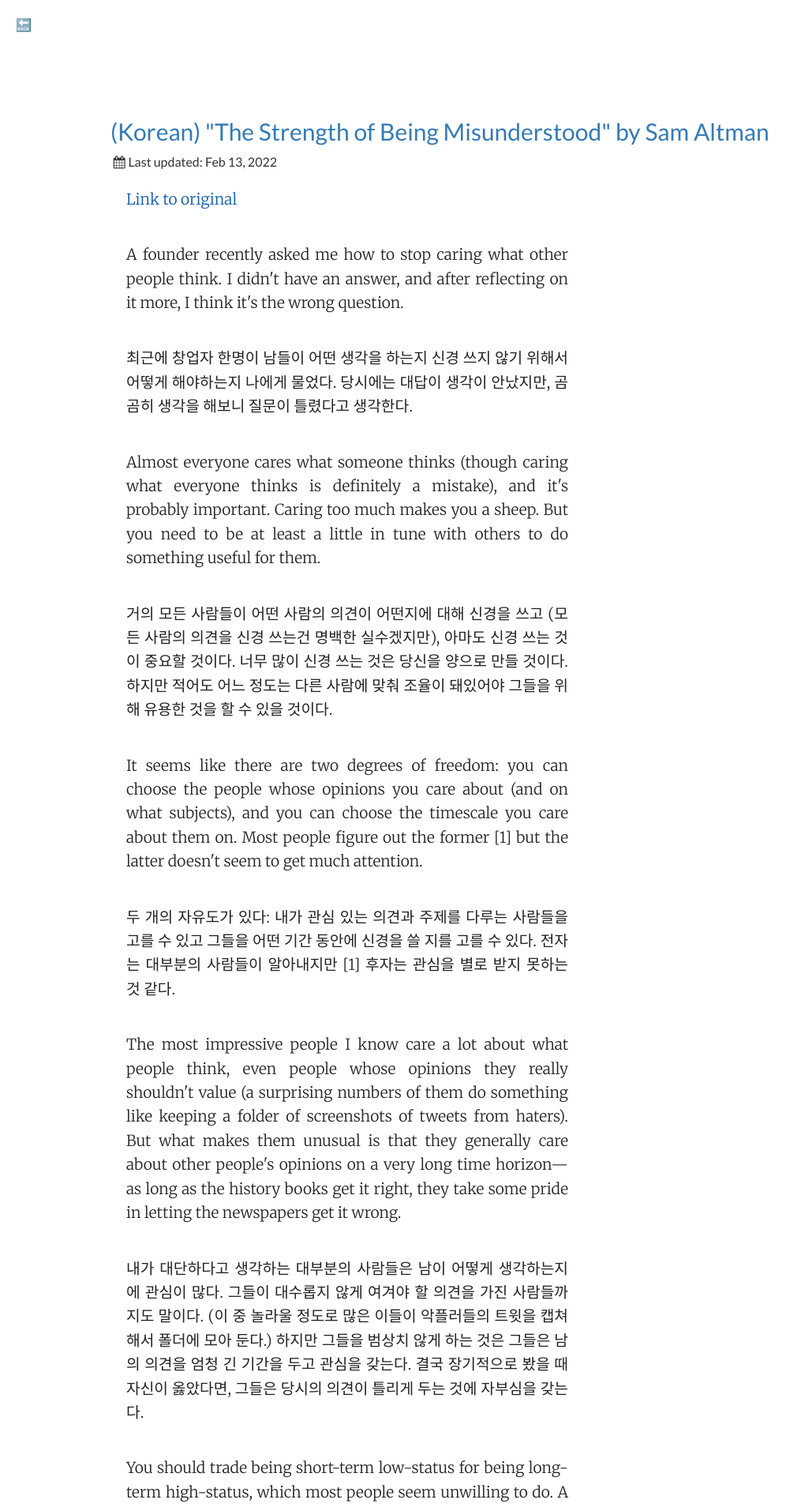
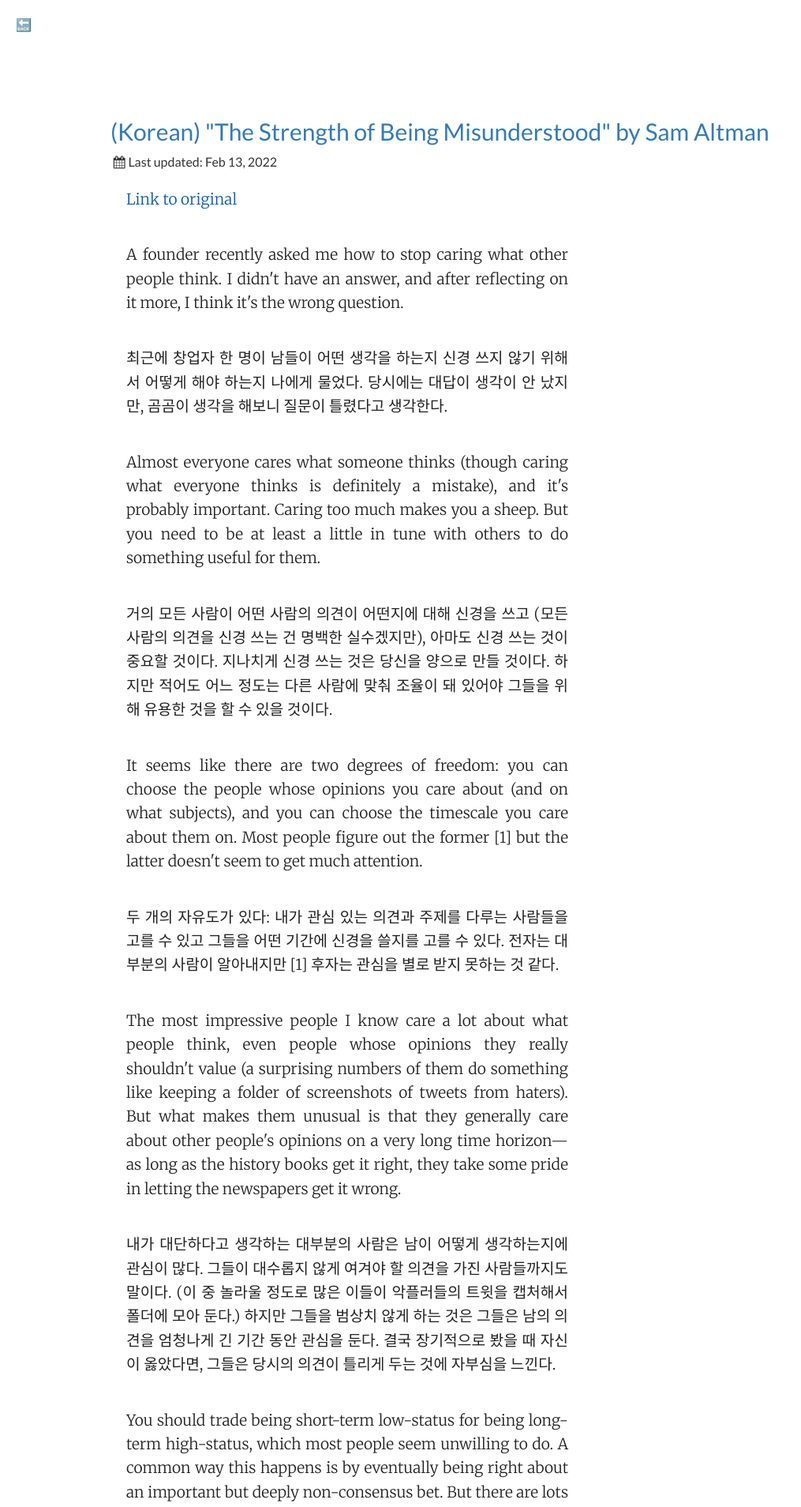
Before and after one commit to wise-east/wise-east.github.io, a Jekyll site: the page built from _posts/2022-02-13-the-strength-of-being-misunderstood.html, in a window 1280 px wide. Shown: the top 1908 px of the page at 79% size, without its empty margins (0-1015 px from the left). Built offline with Jekyll 4.4.1, drawn with Linux system fonts in a browser that asks for light colours; comment, search, counter and statistics services are not loaded; some of the changed text lies outside the part shown.

Commit message:
update formatting and grammatical errors

```diff
--- a/_posts/2021-10-24-how-to-lose-money-korean.html
+++ b/_posts/2021-10-24-how-to-lose-money-korean.html
@@ -1,6 +1,6 @@
 ---
 layout: post
-title:  (Korean) of "How to Lose Time and Money" by Paul Graham
+title:  (Korean) "How to Lose Time and Money" by Paul Graham
 date:   2021-10-24
 excerpt_separator: <!--more-->
 ---
--- a/_posts/2022-02-13-the-strength-of-being-misunderstood.html
+++ b/_posts/2022-02-13-the-strength-of-being-misunderstood.html
@@ -15,7 +15,7 @@ excerpt_separator: <!--more-->
 <!--more-->
 
 <div class="blog-body">
-    최근에 창업자 한명이 남들이 어떤 생각을 하는지 신경 쓰지 않기 위해서 어떻게 해야하는지 나에게 물었다. 당시에는 대답이 생각이 안났지만, 곰곰히 생각을 해보니 질문이 틀렸다고 생각한다.
+    최근에 창업자 한 명이 남들이 어떤 생각을 하는지 신경 쓰지 않기 위해서 어떻게 해야 하는지 나에게 물었다. 당시에는 대답이 생각이 안 났지만, 곰곰이 생각을 해보니 질문이 틀렸다고 생각한다.
 </div>
 
 <div class="blog-body">
@@ -23,7 +23,7 @@ excerpt_separator: <!--more-->
 </div>
 
 <div class="blog-body">
-    거의 모든 사람들이 어떤 사람의 의견이 어떤지에 대해 신경을 쓰고 (모든 사람의 의견을 신경 쓰는건 명백한 실수겠지만), 아마도 신경 쓰는 것이 중요할 것이다. 너무 많이 신경 쓰는 것은 당신을 양으로 만들 것이다. 하지만 적어도 어느 정도는 다른 사람에 맞춰 조율이 돼있어야 그들을 위해 유용한 것을 할 수 있을 것이다.
+    거의 모든 사람이 어떤 사람의 의견이 어떤지에 대해 신경을 쓰고 (모든 사람의 의견을 신경 쓰는 건 명백한 실수겠지만), 아마도 신경 쓰는 것이 중요할 것이다. 지나치게 신경 쓰는 것은 당신을 양으로 만들 것이다. 하지만 적어도 어느 정도는 다른 사람에 맞춰 조율이 돼 있어야 그들을 위해 유용한 것을 할 수 있을 것이다.
 </div>
 
 <div class="blog-body">
@@ -31,7 +31,7 @@ excerpt_separator: <!--more-->
 </div>
 
 <div class="blog-body">
-    두 개의 자유도가 있다: 내가 관심 있는 의견과 주제를 다루는 사람들을 고를 수 있고 그들을 어떤 기간 동안에 신경을 쓸 지를 고를 수 있다. 전자는 대부분의 사람들이 알아내지만 [1] 후자는 관심을 별로 받지 못하는 것 같다.
+    두 개의 자유도가 있다: 내가 관심 있는 의견과 주제를 다루는 사람들을 고를 수 있고 그들을 어떤 기간에 신경을 쓸지를 고를 수 있다. 전자는 대부분의 사람이 알아내지만 [1] 후자는 관심을 별로 받지 못하는 것 같다.
 </div>
 
 <div class="blog-body">
@@ -39,7 +39,7 @@ excerpt_separator: <!--more-->
 </div>
 
 <div class="blog-body">
-    내가 대단하다고 생각하는 대부분의 사람들은 남이 어떻게 생각하는지에 관심이 많다. 그들이 대수롭지 않게 여겨야 할 의견을 가진 사람들까지도 말이다. (이 중 놀라울 정도로 많은 이들이 악플러들의 트윗을 캡쳐 해서 폴더에 모아 둔다.) 하지만 그들을 범상치 않게 하는 것은 그들은 남의 의견을 엄청 긴 기간을 두고 관심을 갖는다. 결국 장기적으로 봤을 때 자신이 옳았다면, 그들은 당시의 의견이 틀리게 두는 것에 자부심을 갖는다.
+    내가 대단하다고 생각하는 대부분의 사람은 남이 어떻게 생각하는지에 관심이 많다. 그들이 대수롭지 않게 여겨야 할 의견을 가진 사람들까지도 말이다. (이 중 놀라울 정도로 많은 이들이 악플러들의 트윗을 캡처해서 폴더에 모아 둔다.) 하지만 그들을 범상치 않게 하는 것은 그들은 남의 의견을 엄청나게 긴 기간 동안 관심을 둔다. 결국 장기적으로 봤을 때 자신이 옳았다면, 그들은 당시의 의견이 틀리게 두는 것에 자부심을 느낀다.
 </div>
 
 <div class="blog-body">
@@ -47,7 +47,7 @@ excerpt_separator: <!--more-->
 </div>
 
 <div class="blog-body">
-    당신은 단기적으로 낮은 지위를 장기적으로 높은 지위와 거래해야한다. 대부분의 사람들이 이를 주저한다. 이 거래가 주로 일어나는 방식은 중요하지만 합의 되지 않은 생각이 옳다고 밝혀질 때다. 하지만 다른 방식도 많다. 중요한 부분은 당신이 옳은 이상, 대부분의 사람들에게 오해를 받는 것은 약점이 아니라 강점이다. 당신과 소수의 혁명가들이 아니었다면 풀 수 없었을 중요한 문제를 풀 수 있는 공간을 갖게 된다.
+    당신은 단기적으로 낮은 지위를 장기적으로 높은 지위와 거래해야 한다. 대부분의 사람이 이를 주저한다. 이 거래가 주로 일어나는 방식은 중요하지만, 합의되지 않은 생각이 옳다고 밝혀질 때다. 하지만 다른 방식도 많다. 중요한 부분은 당신이 옳은 이상, 대부분의 사람에게 오해를 받는 것은 약점이 아니라 강점이다. 당신과 소수의 혁명가가 아니었다면 풀 수 없었을 중요한 문제를 풀 수 있는 공간을 갖게 된다.
 </div>
 
 <div class="blog-body">
--- a/_sass/plain.scss
+++ b/_sass/plain.scss
@@ -149,6 +149,7 @@ main {
 
 div.blog-body {
 	width: 600px;
+	max-width: 90%;
 }
 
 .post-meta {
```
